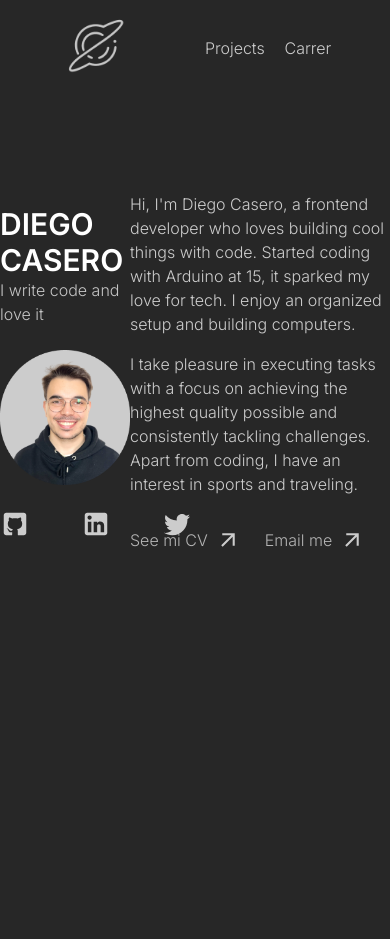
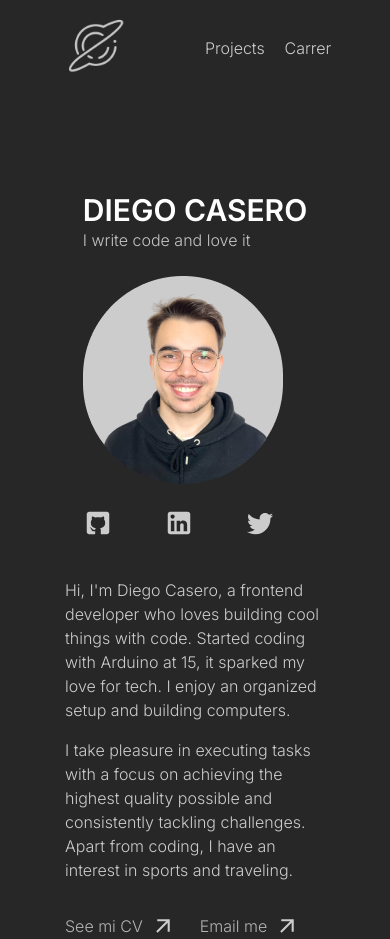
Before and after one commit to imcasero/my-website, a React (Vite) app: page / in a window 390 px wide. Before the commit the page ends 844 px from the top, so only its background shows below. Built offline with nearby package versions, Linux system fonts and the light colour scheme.

Commit message:
feat: model for home with responsive design

```diff
--- a/src/pages/home.page.tsx
+++ b/src/pages/home.page.tsx
@@ -7,8 +7,8 @@ import twitter from '../assets/twitter.svg';
 
 export function Home(): ReactElement {
     return (
-        <section className="max-w-screen-lg flex mt-24 justify-center items-center">
-            <div className="w-1/3">
+        <section className="max-w-screen-lg flex lg:flex-row flex-col  mt-24 justify-center items-center">
+            <div className="lg:w-1/3 w-auto">
                 <h1 className="text-title text-3xl font-bold">DIEGO CASERO</h1>
                 <h2 className="text-subtitle text-base font-medium">I write code and love it</h2>
                 <img className="mt-6" src={profile} alt="profile" />
@@ -24,7 +24,7 @@ export function Home(): ReactElement {
                     </a>
                 </div>
             </div>
-            <article className="flex-col items-center w-2/3 ">
+            <article className="flex-col items-center w-2/3 mt-10 lg:mt-0">
                 <p className="text-base font-normal">Hi, I'm Diego Casero, a frontend developer who loves building cool things with code. Started coding with Arduino at 15, it sparked my love for tech. I enjoy an organized setup and building computers.</p>
                 <p className="text-base font-normal mt-4">I take pleasure in executing tasks with a focus on achieving the highest quality possible and consistently tackling challenges. Apart from coding, I have an interest in sports and traveling.</p>
                 <div className="flex mt-8 gap-6 ">
```
